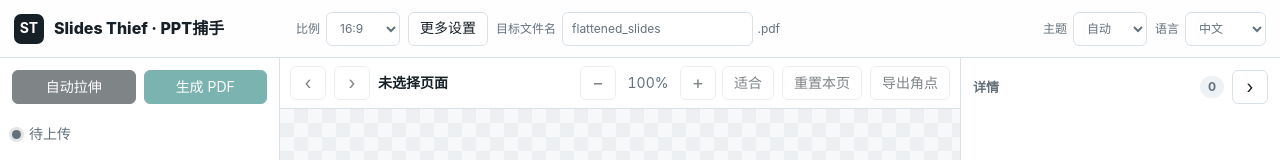
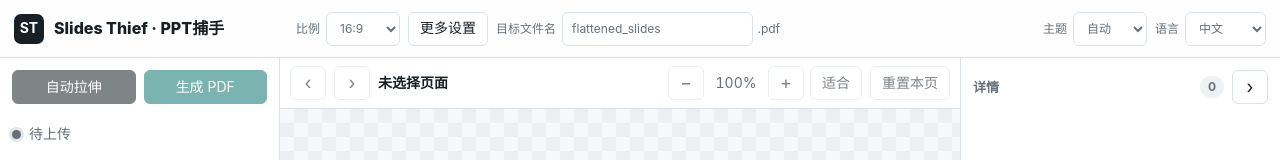
Before and after one commit to waittim/Slides-Thief, a Next.js app in the folder site/: page / in a window 1280 px wide. Shown: the top 160 px of the page. Built offline with nearby package versions, Linux system fonts and the light colour scheme.

Commit message:
Remove export corners functionality and associated UI elements from SlidesThiefApp. Update tests to reflect the removal of related features in both English and Chinese versions.

```diff
--- a/site/app/SlidesThiefApp.tsx
+++ b/site/app/SlidesThiefApp.tsx
@@ -107,7 +107,6 @@ const copy = {
     zoomIn: "放大",
     fit: "适合",
     resetSlide: "重置本页",
-    exportCorners: "导出角点",
     noSlide: "未选择页面",
     empty: "上传图片后点击自动拉伸按钮",
     ready: "待上传",
@@ -160,7 +159,6 @@ const copy = {
     zoomIn: "Zoom in",
     fit: "Fit",
     resetSlide: "Reset page",
-    exportCorners: "Export corners",
     noSlide: "No page selected",
     empty: "Upload images, then click Auto stretch",
     ready: "Ready",
@@ -280,17 +278,6 @@ function confidenceText(value: number) {
 
 function cloneQuad(quad: Quad): Quad {
   return quad.map((point) => [point[0], point[1]]) as Quad;
-}
-
-function downloadBlob(blob: Blob, filename: string) {
-  const url = URL.createObjectURL(blob);
-  const anchor = document.createElement("a");
-  anchor.href = url;
-  anchor.download = filename;
-  document.body.appendChild(anchor);
-  anchor.click();
-  anchor.remove();
-  window.setTimeout(() => URL.revokeObjectURL(url), 1200);
 }
 
 function normalizePdfName(value: string) {
@@ -848,16 +835,6 @@ export function SlidesThiefApp() {
     });
   };
 
-  const exportCorners = () => {
-    const payload = Object.fromEntries(
-      readySlides.map((slide) => [
-        slide.name,
-        slide.quad?.map(([x, y]) => [Math.round(x * 100) / 100, Math.round(y * 100) / 100]),
-      ]),
-    );
-    downloadBlob(new Blob([JSON.stringify(payload, null, 2)], { type: "application/json" }), "manual_quads.json");
-  };
-
   const selectAt = (index: number) => {
     const slide = slides[Math.max(0, Math.min(slides.length - 1, index))];
     if (slide) {
@@ -1111,9 +1088,6 @@ export function SlidesThiefApp() {
             <button disabled={!selectedSlide || selectedSlide.status !== "ready"} onClick={resetSelected}>
               {text.resetSlide}
             </button>
-            <button disabled={!readySlides.length} onClick={exportCorners}>
-              {text.exportCorners}
-            </button>
           </div>
           <div className="stage" ref={stageRef}>
             <div className="canvasShell">
```
Also changed, not shown: 1 other file (tests, documents, lock files or other folders).
